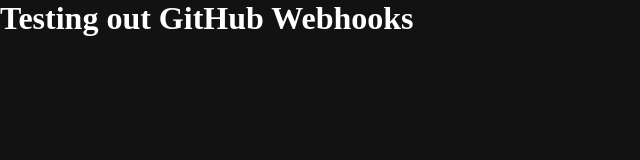
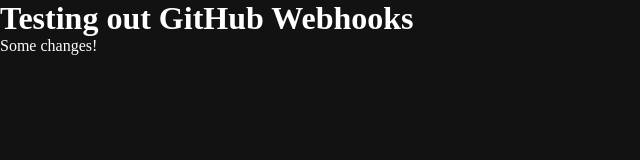
Before and after one commit to StephanUllmann/gh-webhook-test, a plain HTML site: page index.html in a window 1280 px wide. Shown: the whole page, without its empty margins (0-640 px from the left). Drawn offline with Linux system fonts and the light colour scheme.

Commit message:
Update index.html

```diff
--- a/index.html
+++ b/index.html
@@ -20,6 +20,7 @@
 
   <body>
     <h1>Testing out GitHub Webhooks</h1>
+    <p>Some changes!</p>
   </body>
 
 </html>
```
